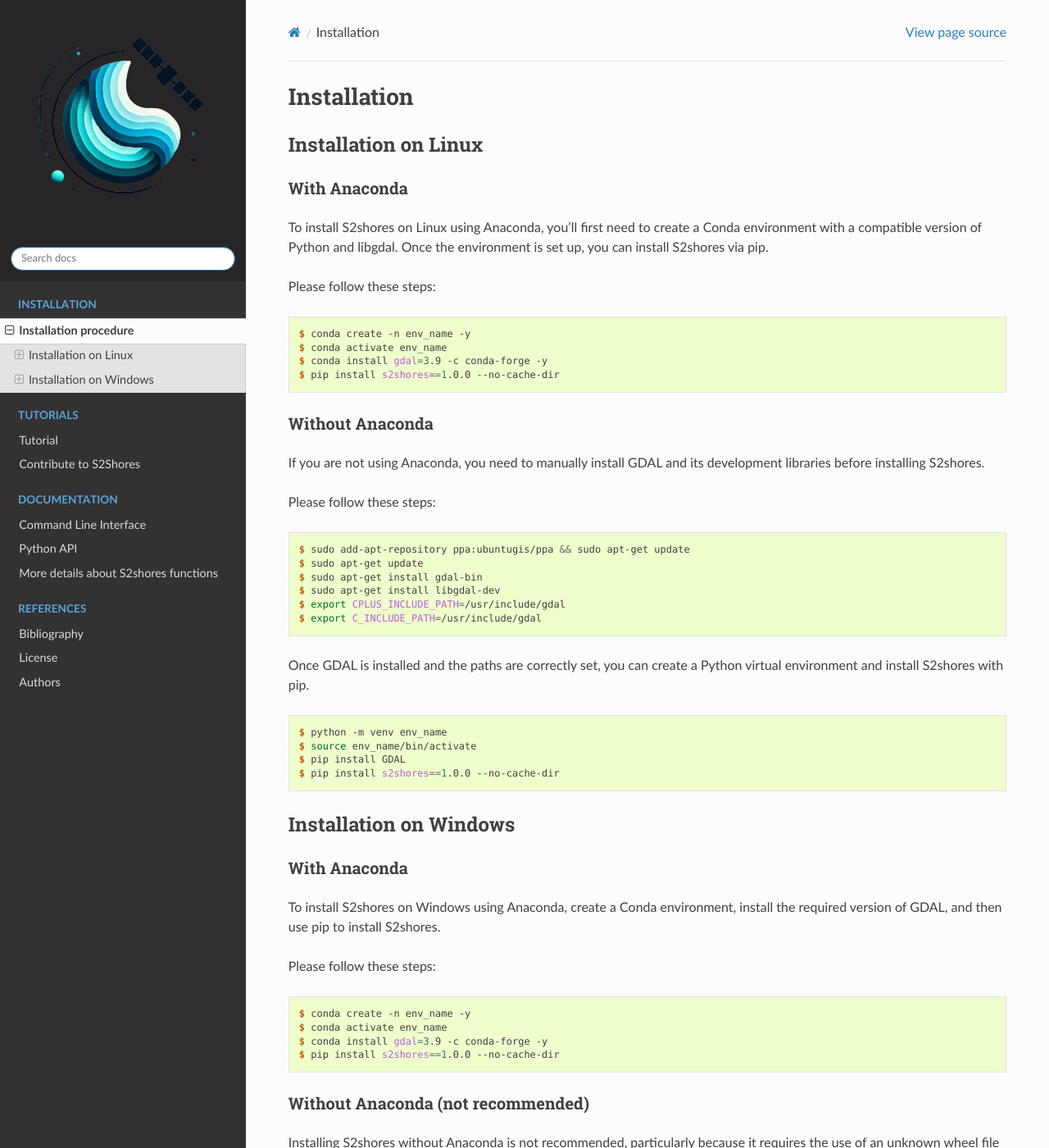
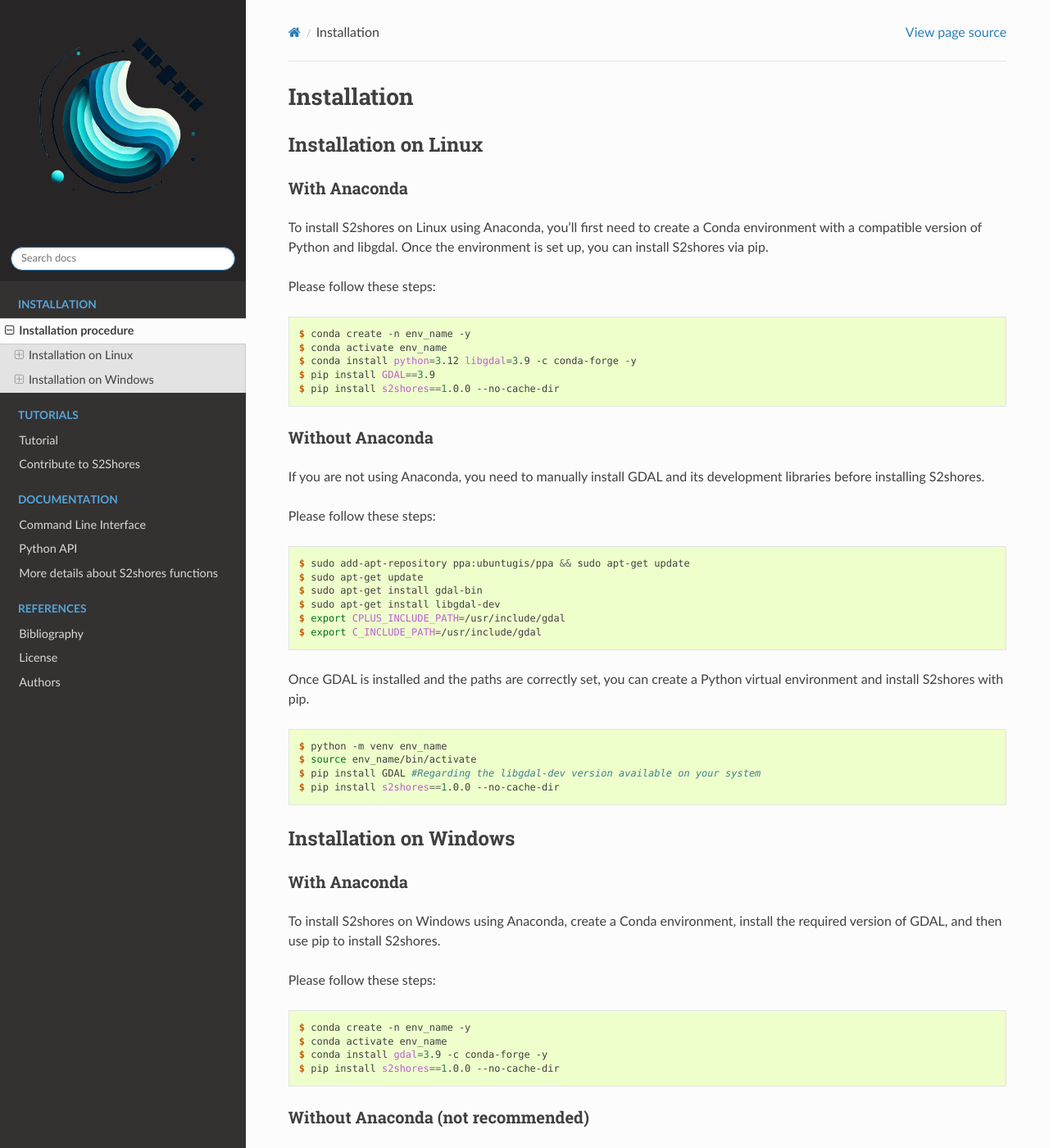
Before and after one commit to cadauxe/S2Shores, a Sphinx documentation site: the page built from docs/source/install.rst, in a window 1280 px wide and 1400 px high. Shown: the whole window at 82% size. Built offline with Sphinx 7.4.7 and the Read the Docs theme 3.1.0, drawn with Linux system fonts in a browser that asks for light colours.

```diff
--- /dev/null
+++ b/docs/requirements.txt
@@ -0,0 +1,2 @@
+myst_nb
+sphinx_rtd_theme
--- a/docs/source/install.rst
+++ b/docs/source/install.rst
@@ -20,7 +20,8 @@ Please follow these steps:
 
     $ conda create -n env_name -y
     $ conda activate env_name
-    $ conda install gdal=3.9 -c conda-forge -y
+    $ conda install python=3.12 libgdal=3.9 -c conda-forge -y
+    $ pip install GDAL==3.9
     $ pip install s2shores==1.0.0 --no-cache-dir
 
 
@@ -48,7 +49,7 @@ Once GDAL is installed and the paths are correctly set, you can create a Python
 
     $ python -m venv env_name
     $ source env_name/bin/activate
-    $ pip install GDAL
+    $ pip install GDAL #Regarding the libgdal-dev version available on your system
     $ pip install s2shores==1.0.0 --no-cache-dir
 
 
--- a/requirements.txt
+++ b/requirements.txt
@@ -18,6 +18,7 @@ netcdf4
 pandas
 matplotlib
 Sphinx>=4.1
+sphinx-rtd-theme
 setuptools
 GDAL
 Shapely>=1.6
```
Also changed, not shown: other parts of docs/source/install.rst (+1 -1 lines), .readthedocs.yaml, 1 other file.
